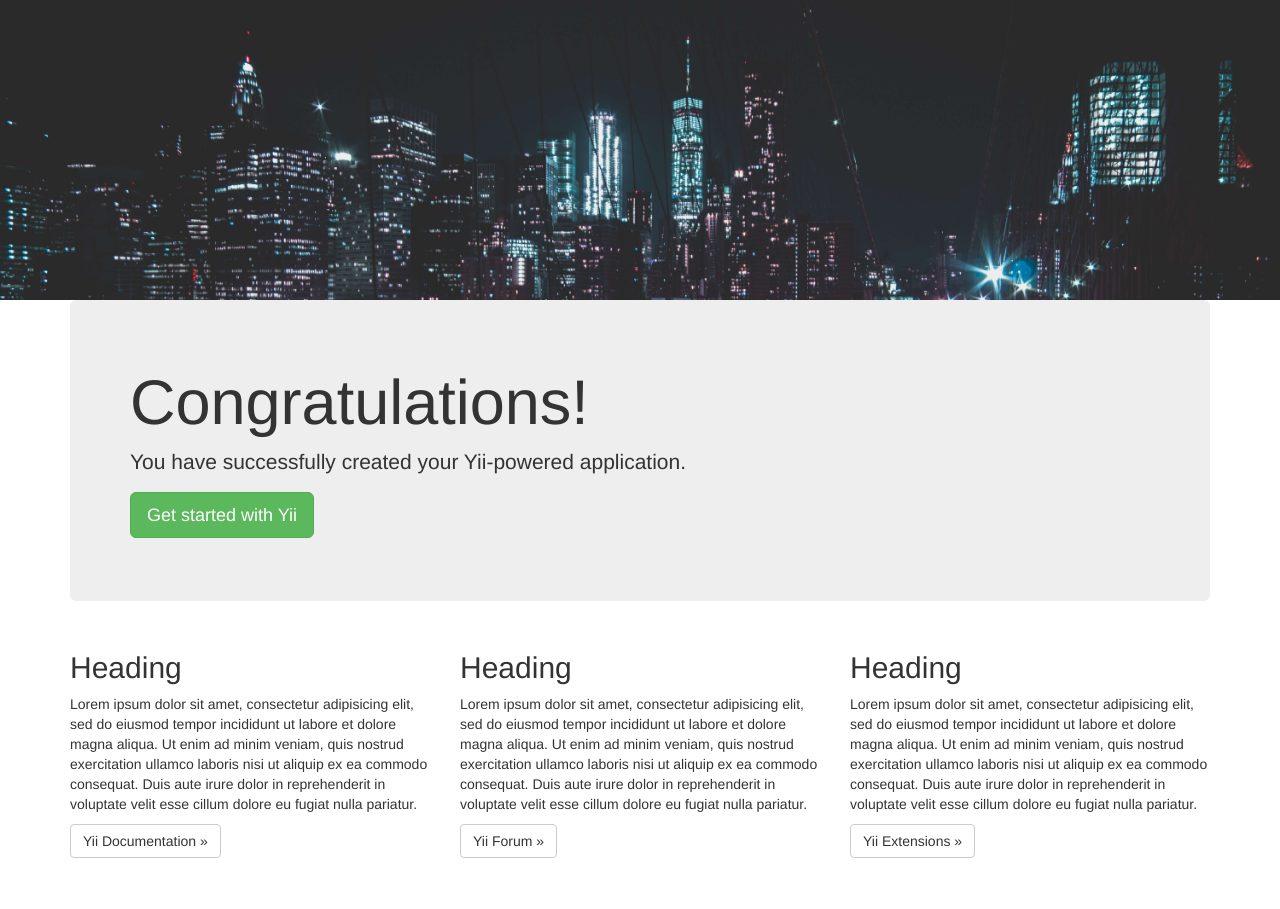
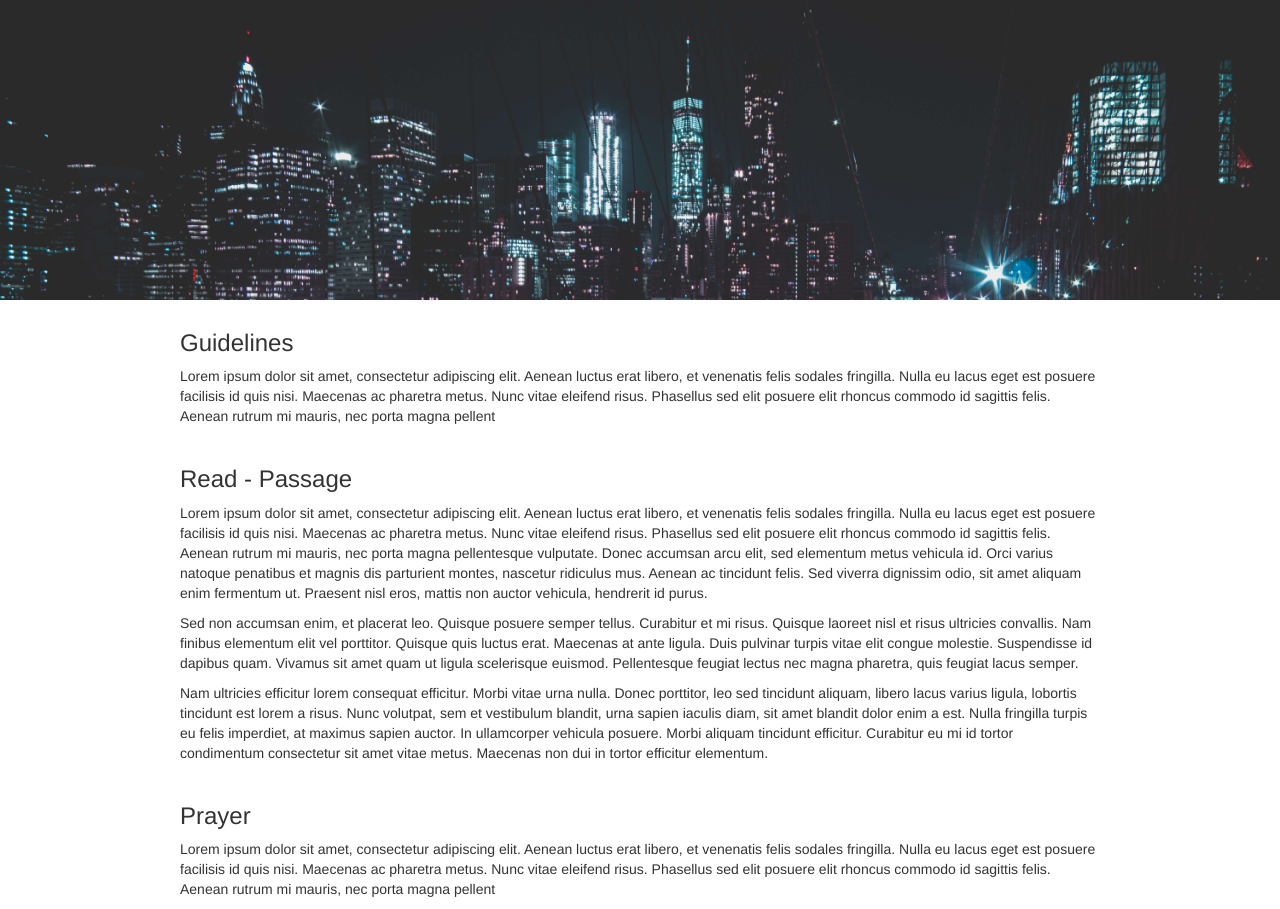
Before and after one commit to gsitu322/gyuwet, a Yii app: template views/site/index.php in a window 1280 px wide. Before the commit the page ends 858 px from the top, so only its background shows below. Run offline with PHP 8.4 and a stand-in for Yii, Linux system fonts and the light colour scheme; the template is opened without the code that fills it, so the values that code supplies are empty; some libraries are stand-ins or nearby versions.

Commit message:
Created placeholder stuff

```diff
--- a/views/site/index.php
+++ b/views/site/index.php
@@ -9,51 +9,33 @@ $backgroundUrl = "'/images/backgrounds/background" . rand(1, 13) . ".jpg'"
 </div>
 
 <div class="container">
-    <div class="site-index">
+    <div class="col-sm-1"></div>
+    <div class="col-sm-10">
+        <div class="spacer10"></div>
 
-        <div class="jumbotron">
-            <h1>Congratulations!</h1>
-
-            <p class="lead">You have successfully created your Yii-powered application.</p>
-
-            <p><a class="btn btn-lg btn-success" href="http://www.yiiframework.com">Get started with Yii</a></p>
+        <div>
+            <h3>Guidelines</h3>
+            <p>Lorem ipsum dolor sit amet, consectetur adipiscing elit. Aenean luctus erat libero, et venenatis felis sodales fringilla. Nulla eu lacus eget est posuere facilisis id quis nisi. Maecenas ac pharetra metus. Nunc vitae eleifend risus. Phasellus sed elit posuere elit rhoncus commodo id sagittis felis. Aenean rutrum mi mauris, nec porta magna pellent</p>
         </div>
 
-        <div class="body-content">
+        <div class="spacer10"></div>
 
-            <div class="row">
-                <div class="col-lg-4">
-                    <h2>Heading</h2>
+        <div>
+            <h3>Read - Passage</h3>
+            <p>Lorem ipsum dolor sit amet, consectetur adipiscing elit. Aenean luctus erat libero, et venenatis felis sodales fringilla. Nulla eu lacus eget est posuere facilisis id quis nisi. Maecenas ac pharetra metus. Nunc vitae eleifend risus. Phasellus sed elit posuere elit rhoncus commodo id sagittis felis. Aenean rutrum mi mauris, nec porta magna pellentesque vulputate. Donec accumsan arcu elit, sed elementum metus vehicula id. Orci varius natoque penatibus et magnis dis parturient montes, nascetur ridiculus mus. Aenean ac tincidunt felis. Sed viverra dignissim odio, sit amet aliquam enim fermentum ut. Praesent nisl eros, mattis non auctor vehicula, hendrerit id purus. </p>
 
-                    <p>Lorem ipsum dolor sit amet, consectetur adipisicing elit, sed do eiusmod tempor incididunt ut labore et
-                        dolore magna aliqua. Ut enim ad minim veniam, quis nostrud exercitation ullamco laboris nisi ut aliquip
-                        ex ea commodo consequat. Duis aute irure dolor in reprehenderit in voluptate velit esse cillum dolore eu
-                        fugiat nulla pariatur.</p>
+            <p>Sed non accumsan enim, et placerat leo. Quisque posuere semper tellus. Curabitur et mi risus. Quisque laoreet nisl et risus ultricies convallis. Nam finibus elementum elit vel porttitor. Quisque quis luctus erat. Maecenas at ante ligula. Duis pulvinar turpis vitae elit congue molestie. Suspendisse id dapibus quam. Vivamus sit amet quam ut ligula scelerisque euismod. Pellentesque feugiat lectus nec magna pharetra, quis feugiat lacus semper.</p>
 
-                    <p><a class="btn btn-default" href="http://www.yiiframework.com/doc/">Yii Documentation &raquo;</a></p>
-                </div>
-                <div class="col-lg-4">
-                    <h2>Heading</h2>
+            <p>Nam ultricies efficitur lorem consequat efficitur. Morbi vitae urna nulla. Donec porttitor, leo sed tincidunt aliquam, libero lacus varius ligula, lobortis tincidunt est lorem a risus. Nunc volutpat, sem et vestibulum blandit, urna sapien iaculis diam, sit amet blandit dolor enim a est. Nulla fringilla turpis eu felis imperdiet, at maximus sapien auctor. In ullamcorper vehicula posuere. Morbi aliquam tincidunt efficitur. Curabitur eu mi id tortor condimentum consectetur sit amet vitae metus. Maecenas non dui in tortor efficitur elementum.</p>
+            </p>
+        </div>
 
-                    <p>Lorem ipsum dolor sit amet, consectetur adipisicing elit, sed do eiusmod tempor incididunt ut labore et
-                        dolore magna aliqua. Ut enim ad minim veniam, quis nostrud exercitation ullamco laboris nisi ut aliquip
-                        ex ea commodo consequat. Duis aute irure dolor in reprehenderit in voluptate velit esse cillum dolore eu
-                        fugiat nulla pariatur.</p>
 
-                    <p><a class="btn btn-default" href="http://www.yiiframework.com/forum/">Yii Forum &raquo;</a></p>
-                </div>
-                <div class="col-lg-4">
-                    <h2>Heading</h2>
+        <div class="spacer10"></div>
 
-                    <p>Lorem ipsum dolor sit amet, consectetur adipisicing elit, sed do eiusmod tempor incididunt ut labore et
-                        dolore magna aliqua. Ut enim ad minim veniam, quis nostrud exercitation ullamco laboris nisi ut aliquip
-                        ex ea commodo consequat. Duis aute irure dolor in reprehenderit in voluptate velit esse cillum dolore eu
-                        fugiat nulla pariatur.</p>
-
-                    <p><a class="btn btn-default" href="http://www.yiiframework.com/extensions/">Yii Extensions &raquo;</a></p>
-                </div>
-            </div>
-
+        <div>
+            <h3>Prayer</h3>
+            <p>Lorem ipsum dolor sit amet, consectetur adipiscing elit. Aenean luctus erat libero, et venenatis felis sodales fringilla. Nulla eu lacus eget est posuere facilisis id quis nisi. Maecenas ac pharetra metus. Nunc vitae eleifend risus. Phasellus sed elit posuere elit rhoncus commodo id sagittis felis. Aenean rutrum mi mauris, nec porta magna pellent</p>
         </div>
     </div>
 </div>
--- a/web/css/common.css
+++ b/web/css/common.css
@@ -7,3 +7,6 @@
     background-repeat: no-repeat;
     background-size: cover;
 }
+
+.spacer10 { height: 10px; }
+.spacer20 { height: 20px; }
```
